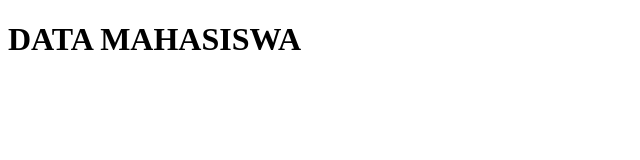
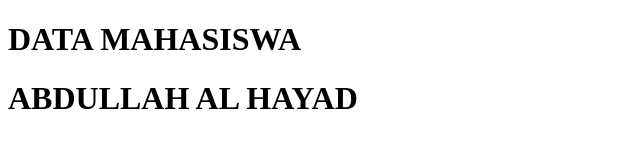
Before and after one commit to abdullah2810/coba-2, a plain HTML site: page mahasiswa.html in a window 1280 px wide. Shown: the whole page, without its empty margins (0-640 px from the left). Drawn offline with Linux system fonts and the light colour scheme.

Commit message:
menambahkan baris data

```diff
--- a/mahasiswa.html
+++ b/mahasiswa.html
@@ -8,5 +8,6 @@
 </head>
 <body>
       <h1>DATA MAHASISWA</h1>
+      <h1>ABDULLAH AL HAYAD</h1>
 </body>
 </html>
```
